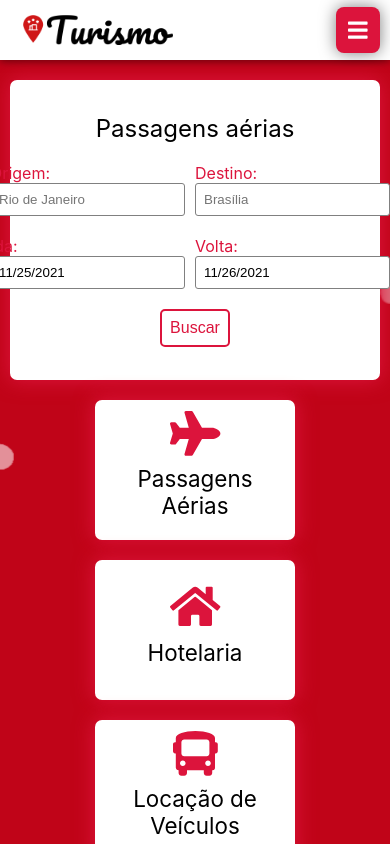
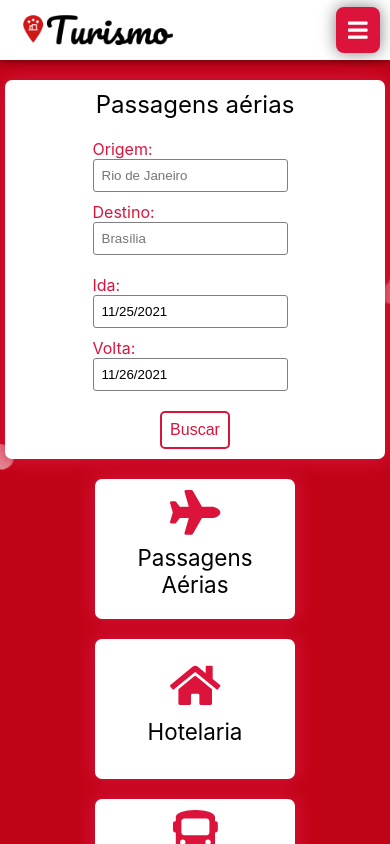
Before and after one commit to roberto-ng/site-de-turismo, a Next.js app: page / in a window 390 px wide. Shown: the top 844 px of the page. Built offline with nearby package versions, Linux system fonts and the light colour scheme.

Commit message:
Adaptar formulário para telas muito pequenas

```diff
--- a/styles/FormPassagens.module.css
+++ b/styles/FormPassagens.module.css
@@ -53,10 +53,13 @@
   color: crimson;
   padding: 8px;
   font-size: medium;
+  transition: background-color 0.4s, color 0.4s;
 }
 
 .button:hover {
   cursor: pointer;
+  color: white;
+  background-color: crimson;
 }
 
 .linha .titulo {
@@ -64,3 +67,15 @@
   margin-bottom: 10px;
   font-size: 24px;
 }
+
+@media screen and (max-width: 500px) {
+    #caixaPesquisa {
+        padding: 5px;
+        height: unset;
+        max-height: unset;
+    }
+
+    .linha {
+        flex-direction: column;
+    }
+}
```
